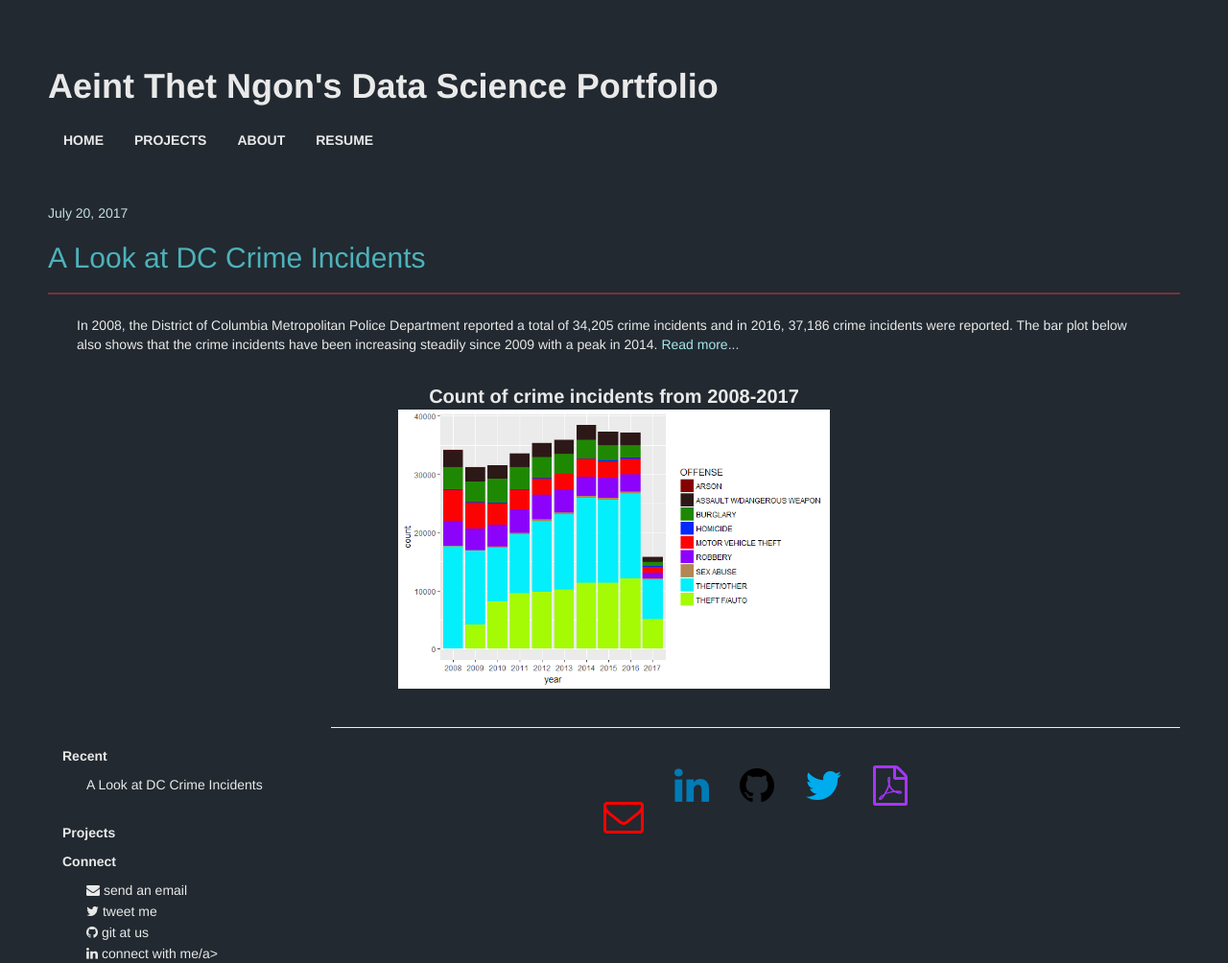
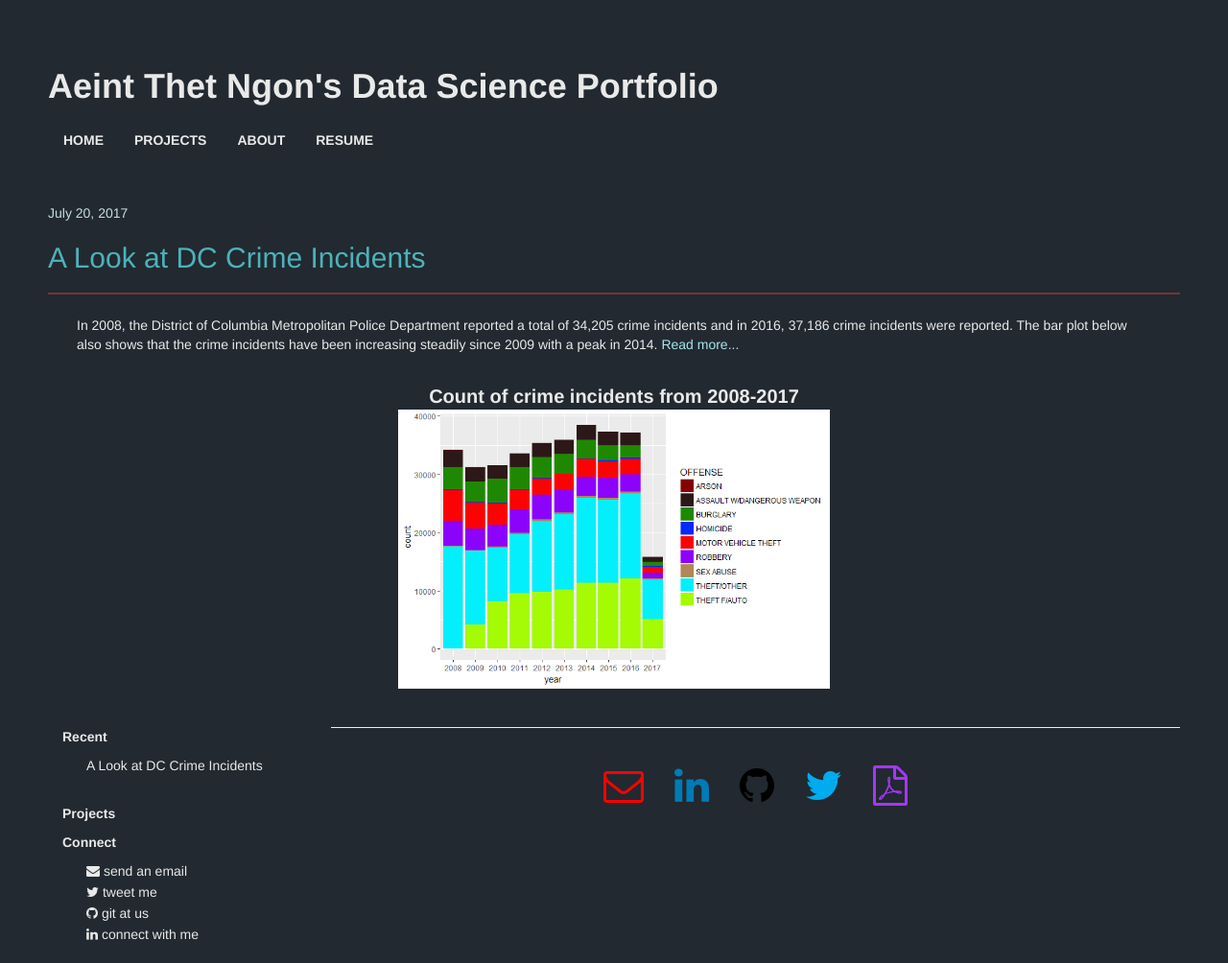
Before and after one commit to aeintngon/old-webpage, a Jekyll site: the page built from index.html, in a window 1280 px wide. Shown: the whole page at 96% size. Built offline with Jekyll 4.4.1, drawn with Linux system fonts in a browser that asks for light colours; nearby versions of some CDN libraries.

Commit message:
sidebar fix

```diff
--- a/CSS/styles.css
+++ b/CSS/styles.css
@@ -108,18 +108,18 @@
 	list-style-type:circle;
 	}
 
-	.inbar, .insidebar li{
+.inbar, .insidebar li{
 	margin-bottom:30px;
 	}
 
-	.nav-stacked > li > a {
+.nav-stacked > li > a {
 	padding-top:10px;
     padding-bottom:10px;
     height: 16px;
     margin:0 0 0 -30px;
 	}
 
-	.insidebar li:hover, .connectbar li:hover{
+.insidebar li:hover, .connectbar li:hover{
 	color: #E9E9E9;
 	text-decoration:none;
     cursor:pointer;
--- a/_layouts/default.html
+++ b/_layouts/default.html
@@ -37,10 +37,10 @@
               <li><a href="mailto:an692@georgetown.edu" target="_blank"> <i class="fa fa-envelope"></i> send an email</a></li>
               <li><a href="https://twitter.com/aeintngon" target="_blank"><i class="fa fa-twitter"></i> tweet me</a></li>
               <li><a href="https://github.com/aeintngon" target="_blank"><i class="fa fa-github"></i> git at us</a></li>
-              <li><a href="https://www.linkedin.com/in/Aeintngon" target="_blank"><i class="fa fa-linkedin"></i> connect with me/a></li>
+              <li><a href="https://www.linkedin.com/in/Aeintngon" target="_blank"><i class="fa fa-linkedin"></i> connect with me</a></li>
           </ul></ul>
       </ul>
-    </div>
+</div>
 <hr id='bottom-line'>
 
 <footer class="footer">
```
